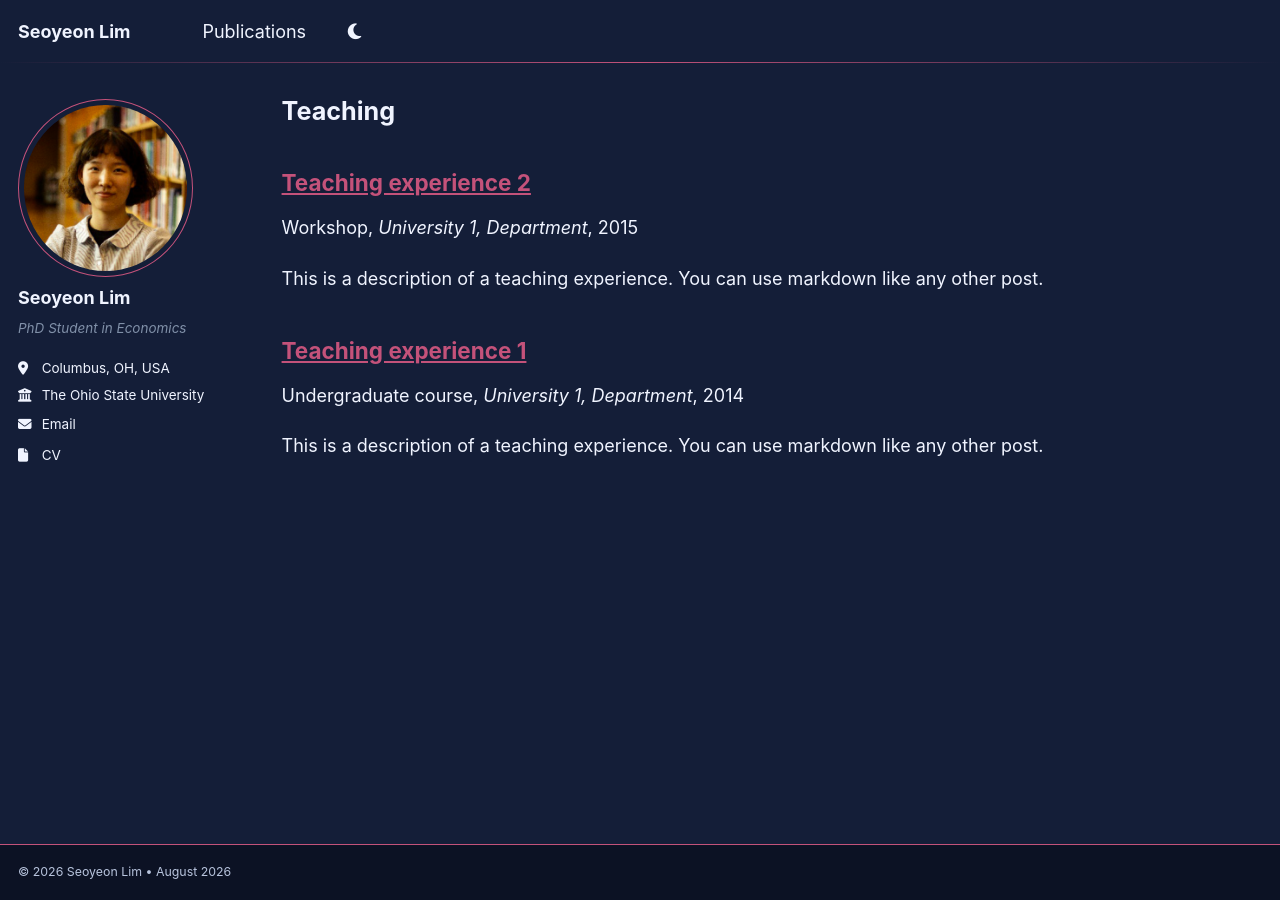
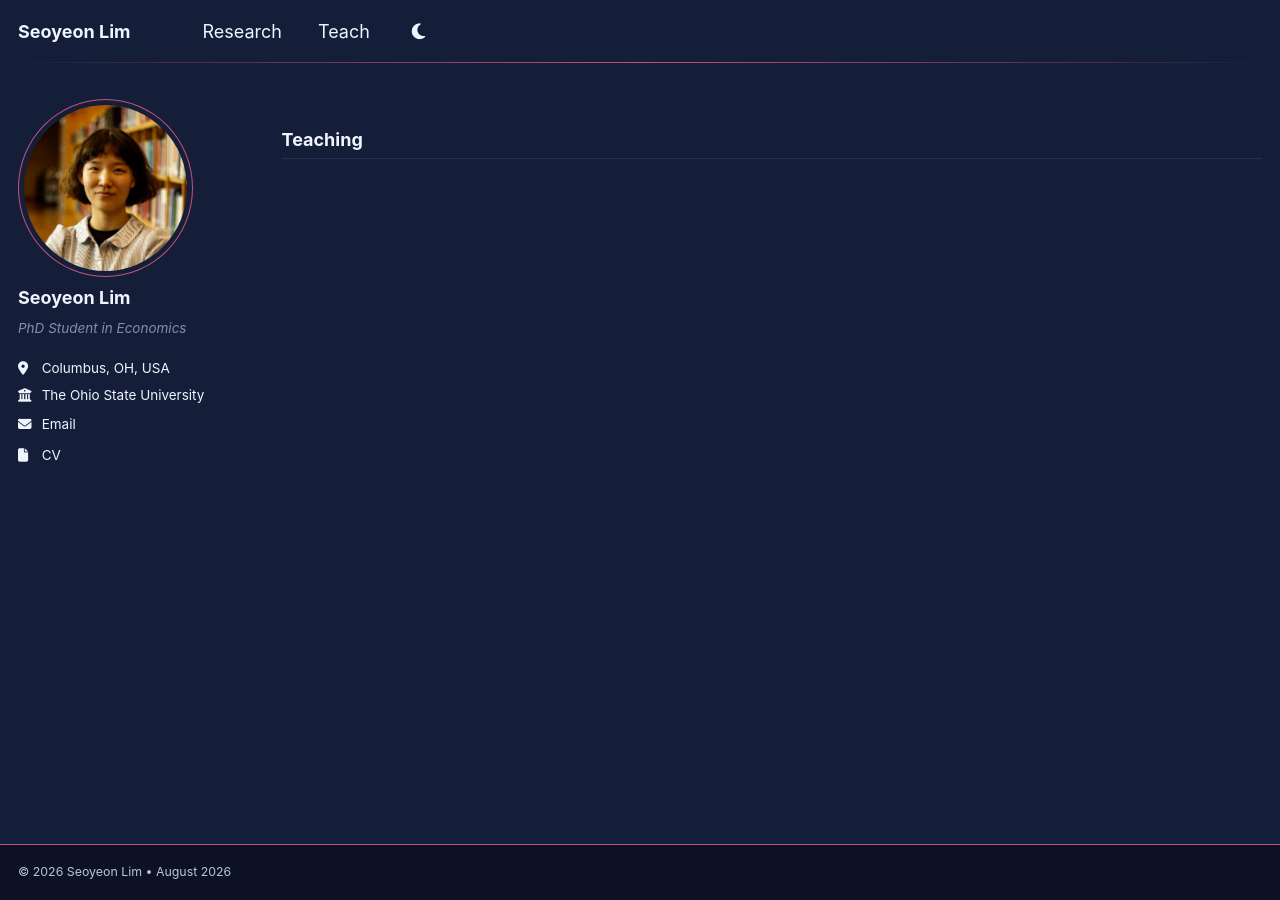
Before and after one commit to seoyeon-lim/academic.github.io, a Jekyll site: the page built from _pages/teaching.html, in a window 1280 px wide. Built offline with Jekyll 4.4.1, drawn with Linux system fonts in a browser that asks for light colours; a script bundle is joined from its source files by our own code; library files that are not in the unit come from our copies.

Commit message:
Rename nav Publications to Research, add Teaching nav and page
Co-Authored-By: Claude Sonnet 4.6 <noreply@anthropic.com>

```diff
--- a/_data/navigation.yml
+++ b/_data/navigation.yml
@@ -8,5 +8,7 @@
 #      Markdown formatted page while the second is generated using JSON.
 
 main:
-  - title: "Publications"
+  - title: "Research"
     url: /publications/
+  - title: "Teach"
+    url: /teach/
--- a/_pages/teaching.html
+++ b/_pages/teaching.html
@@ -1,12 +1,16 @@
 ---
 layout: archive
-title: "Teaching"
+title: ""
 permalink: /teaching/
 author_profile: true
 ---
 
-{% include base_path %}
+<style>
+  .pub-section { font-size: 1em; font-weight: bold; border-bottom: 1px solid var(--global-border-color); padding-bottom: 0.3em; margin-top: 1.5em; margin-bottom: 1em; }
+  .pub-entry   { margin-bottom: 1.4em; }
+  .pub-title   { font-size: 0.92em; font-weight: bold; }
+  .pub-authors { font-size: 0.83em; color: #5a6a80; }
+  .pub-venue   { font-size: 0.85em; font-style: italic; color: var(--global-base-color); }
+</style>
 
-{% for post in site.teaching reversed %}
-  {% include archive-single.html %}
-{% endfor %}
+<p class="pub-section">Teaching</p>
```
